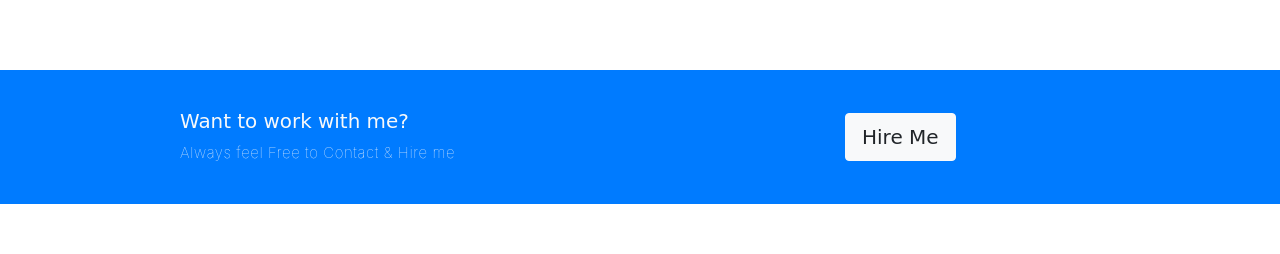
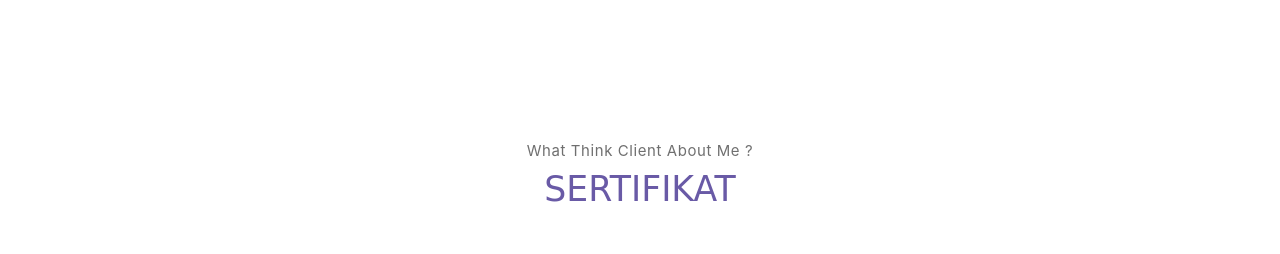
Before and after one commit to rizkagifani/Rizkagifani-, a plain HTML site: page index.html in a window 1280 px wide. Shown: the part 2911-3165 px from the top of the page. Drawn offline with nearby package versions, Linux system fonts and the light colour scheme; a web font is replaced by a local one.

Commit message:
Update index.html

```diff
--- a/index.html
+++ b/index.html
@@ -249,23 +249,6 @@
         </div> <!-- end of container -->
     </section><!-- end of pricing section -->
 
-    <!-- section -->
-    <section class="section-sm bg-primary">
-        <!-- container -->
-        <div class="container text-center text-sm-left">
-            <!-- row -->
-            <div class="row align-items-center">
-                <div class="col-sm offset-md-1 mb-4 mb-md-0">
-                    <h6 class="title text-light">Want to work with me?</h6>
-                    <p class="m-0 text-light">Always feel Free to Contact & Hire me</p>
-                </div>
-                <div class="col-sm offset-sm-2 offset-md-3">
-                    <button class="btn btn-lg my-font btn-light rounded">Hire Me</button>
-                </div>
-            </div> <!-- end of row -->
-        </div> <!-- end of container -->
-    </section> <!-- end of section -->
-
     <!-- testimonial section -->
     <section class="section" id="sertifikat">
         <div class="container text-center">
```
